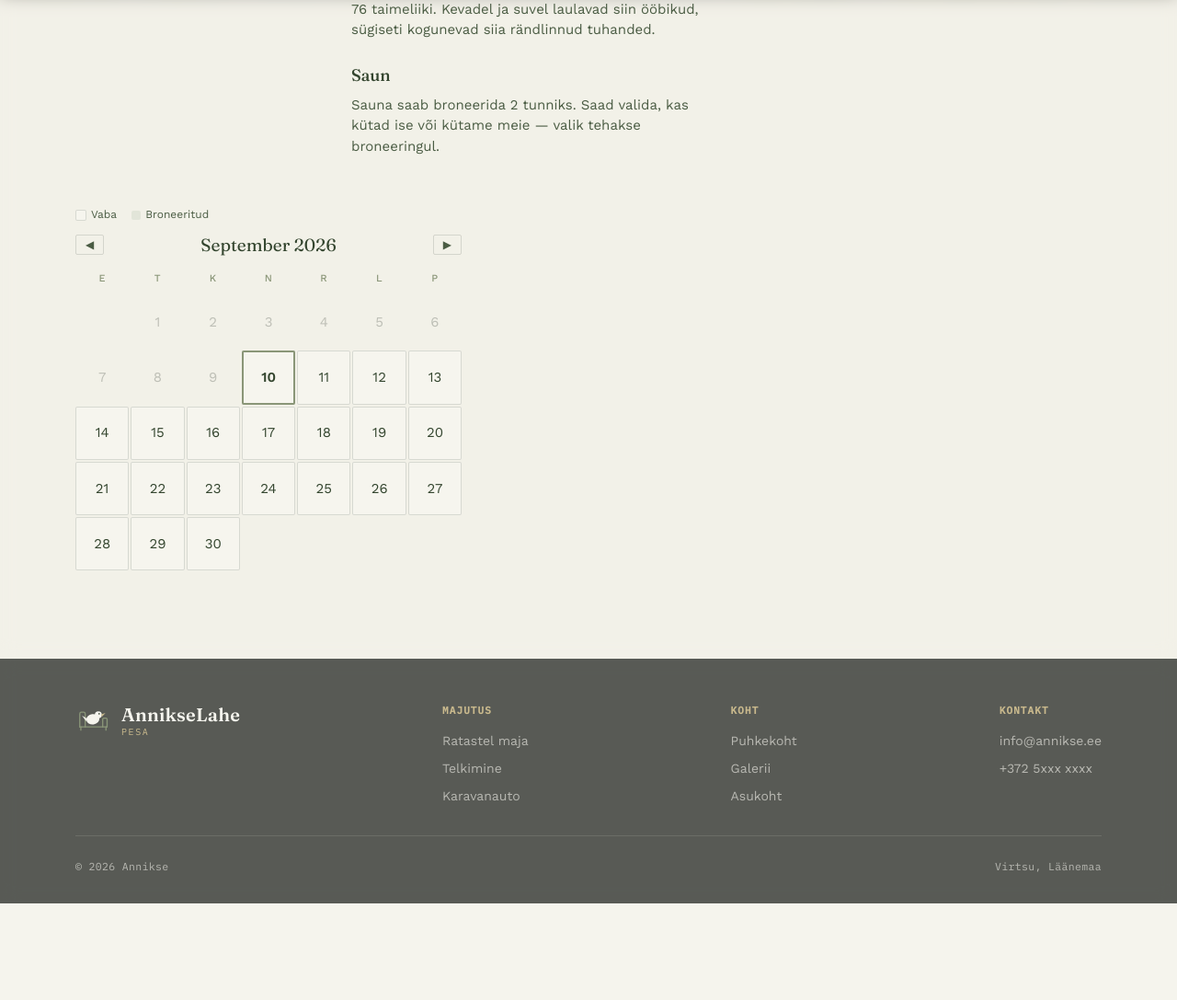
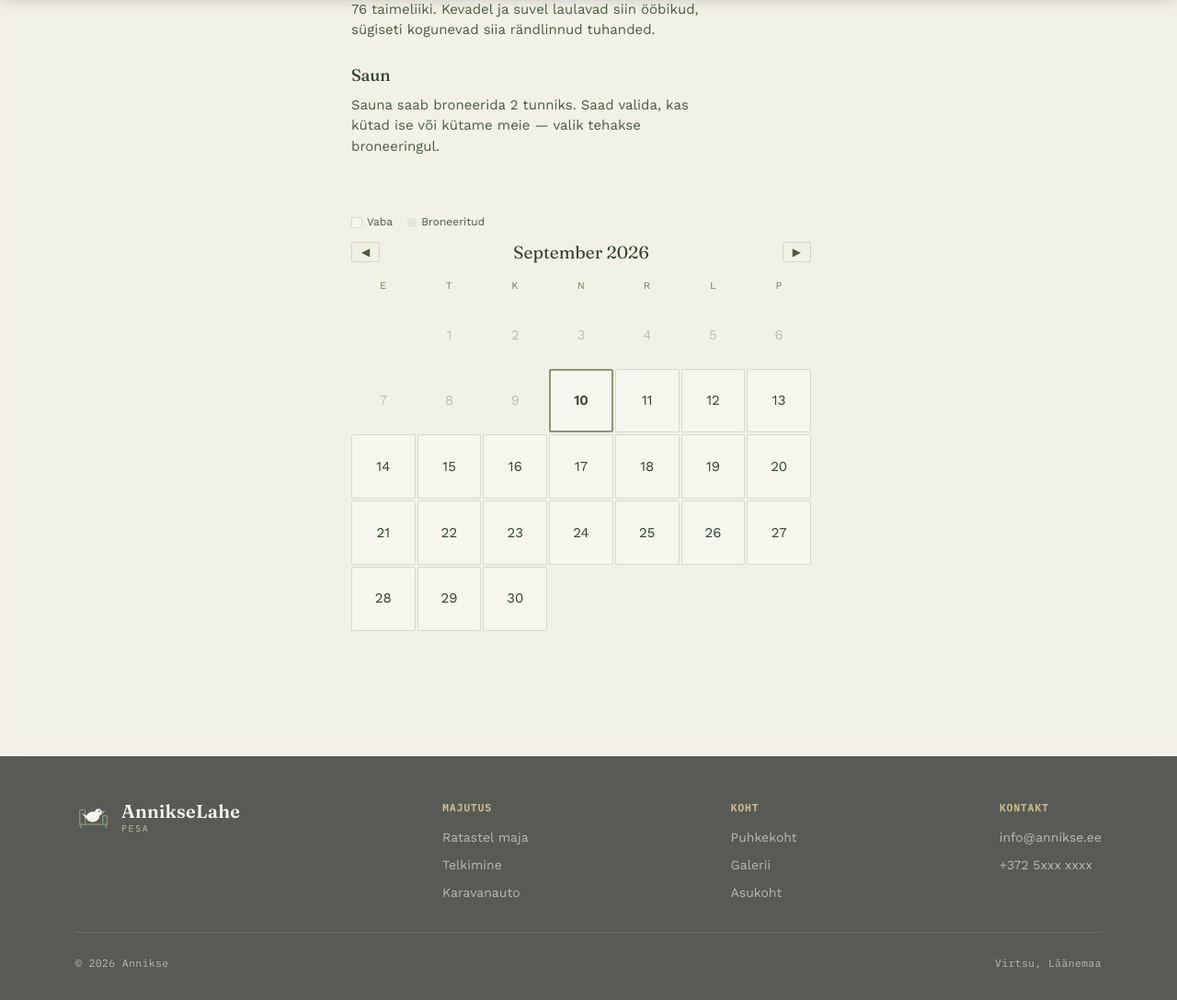
Before and after one commit to m1tsui/wwwannikse, a FastAPI app: page /ee/majutus/vaike-maja in a window 1280 px wide. Shown: the part 806-1893 px from the top of the page at 92% size. Before the commit the page ends 1788 px from the top, so only its background shows below. Run offline with FastAPI, Linux system fonts and the light colour scheme; data that the repository does not hold is empty.

Commit message:
fix: kalender paremasse veergu teksti alla (mitte pildi alla)
Co-Authored-By: Claude Sonnet 4.6 <noreply@anthropic.com>
Claude-Session: https://claude.ai/code/session_017yhzPe9vmkkHmzvgsC2XDu

```diff
--- a/static/styles.css
+++ b/static/styles.css
@@ -959,7 +959,6 @@
   /* Kalender */
   .kalender-plokk {
     margin: 28px 0 0;
-    max-width: 420px;
   }
 
   .kalender-legend {
--- a/templates/et/majutus/vaike-maja.html
+++ b/templates/et/majutus/vaike-maja.html
@@ -83,8 +83,6 @@
               <h3>Saun</h3>
               <p>Sauna saab broneerida 2 tunniks. Saad valida, kas kütad ise või kütame meie — valik tehakse broneeringul.</p>
             </div>
-          </div>
-        </div>
 
             <div class="kalender-plokk">
               <div class="kalender-legend">
@@ -92,6 +90,8 @@
                 <span class="kal-legend-broneeritud">Broneeritud</span>
               </div>
               <div id="kalender"></div>
+            </div>
+          </div>
         </div>
 
       </div>
```
Lines whose indentation alone changed are shown as unchanged.
